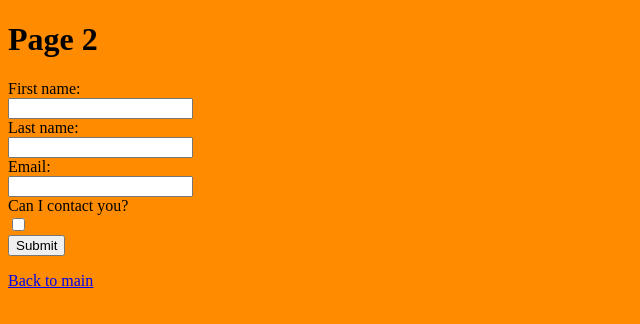
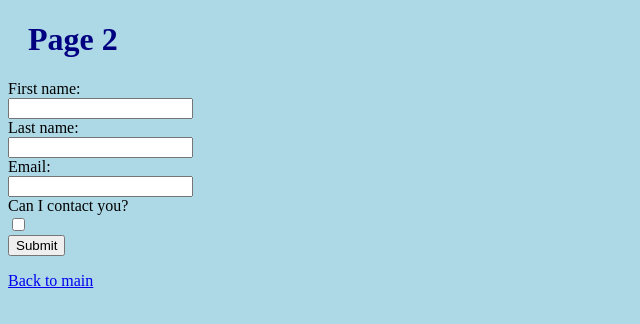
Before and after one commit to waltec71/waltec71.github.io, a plain HTML site: page page2.html in a window 1280 px wide. Shown: the whole page, without its empty margins (0-640 px from the left). Drawn offline with Linux system fonts and the light colour scheme.

Commit message:
Update page2.html

```diff
--- a/page2.html
+++ b/page2.html
@@ -5,8 +5,8 @@
     King p2
   </title>
   <link rel="shortcut icon" type="image/png" href="favicon-32x32.png"/>
+  <link rel="stylesheet" href="style.css">
 </head>
-<body style="background-color: darkorange;">
 <h1>Page 2</h1>
 <form autocomplete="off">
     <label for="fname">First name:</label><br>
```
